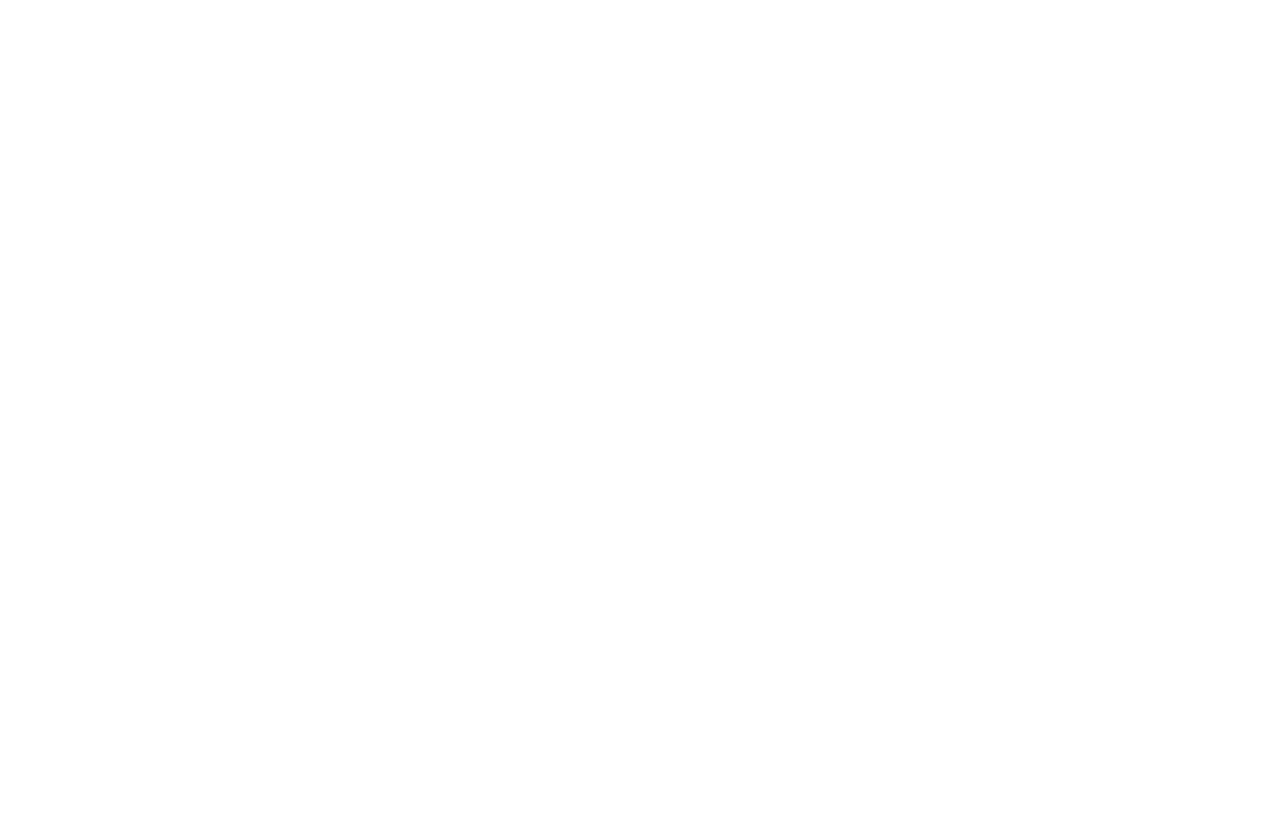
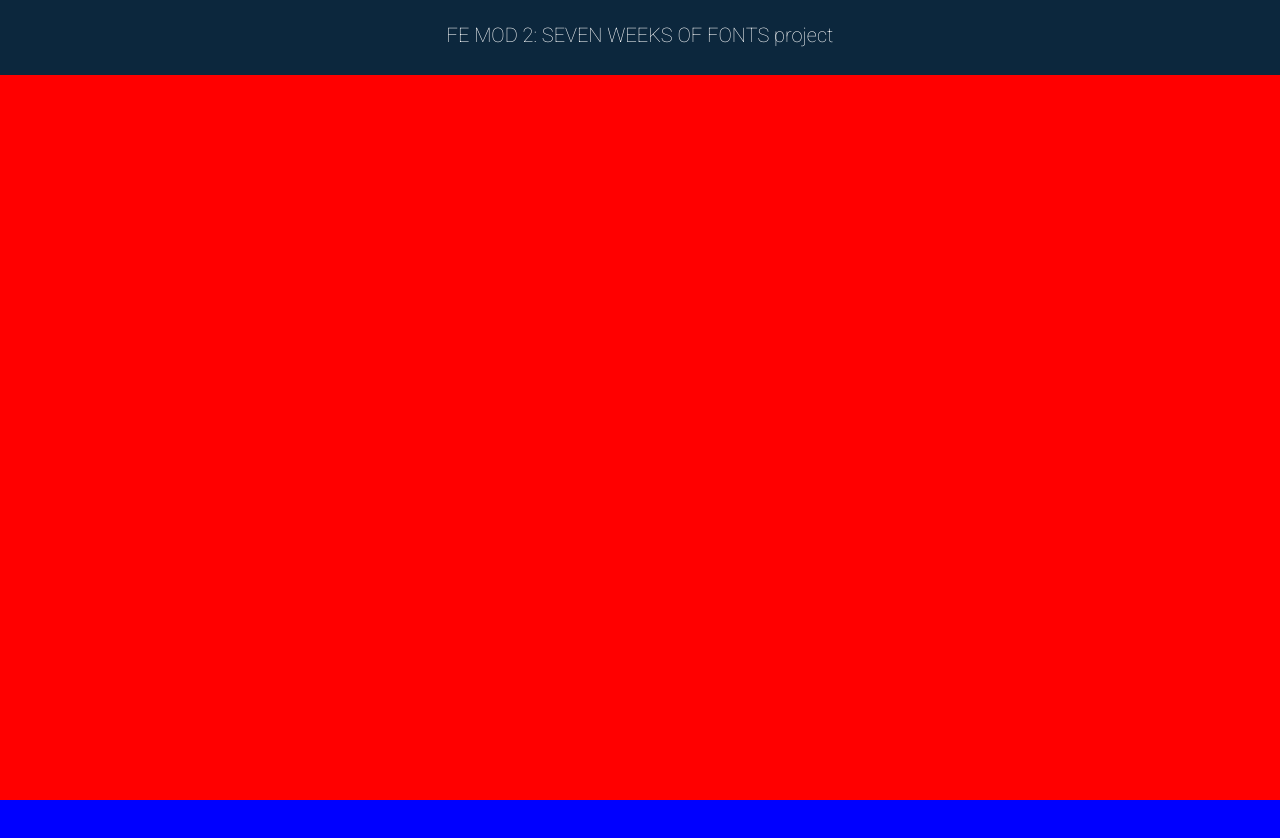
Before and after one commit to mjvalade/7-fonts, a plain HTML site: page index.html in a window 1280 px wide. Before the commit the page ends 800 px from the top, so only its background shows below. Drawn offline with Linux system fonts and the light colour scheme; a web font is replaced by a local one.

Commit message:
page setup

```diff
--- a/index.html
+++ b/index.html
@@ -3,8 +3,25 @@
   <head>
     <meta charset="utf-8">
     <title>7 Weeks of Fonts</title>
+    <link rel="stylesheet" type="text/css" href="styles/reset.css">
+    <link rel="stylesheet" type="text/css" href="styles/styles.css">
+    <link rel="icon" type="image/x-icon" href="img/google_fonts_lodp.ico"/>
+    <link href="https://fonts.googleapis.com/css?family=Roboto:100" rel="stylesheet">
+    <link href="https://fonts.googleapis.com/css?family=Lato" rel="stylesheet">
+    <link href="https://fonts.googleapis.com/css?family=Unna" rel="stylesheet">
+    <meta name="viewport" content="width=device-width, initial-scale=1, user-scalable=true">
   </head>
   <body>
+    <header>
+      <h1>FE MOD 2: SEVEN WEEKS OF FONTS project</h1>
+    </header>
+    <section class="day one">
+
+    </section>
+
+    <section class="day two">
+
+    </section>
 
   </body>
 </html>
--- /dev/null
+++ b/styles/reset.css
@@ -0,0 +1,48 @@
+/* http://meyerweb.com/eric/tools/css/reset/
+   v2.0 | 20110126
+   License: none (public domain)
+*/
+
+html, body, div, span, applet, object, iframe,
+h1, h2, h3, h4, h5, h6, p, blockquote, pre,
+a, abbr, acronym, address, big, cite, code,
+del, dfn, em, img, ins, kbd, q, s, samp,
+small, strike, strong, sub, sup, tt, var,
+b, u, i, center,
+dl, dt, dd, ol, ul, li,
+fieldset, form, label, legend,
+table, caption, tbody, tfoot, thead, tr, th, td,
+article, aside, canvas, details, embed,
+figure, figcaption, footer, header, hgroup,
+menu, nav, output, ruby, section, summary,
+time, mark, audio, video {
+	margin: 0;
+	padding: 0;
+	border: 0;
+	font-size: 100%;
+	font: inherit;
+	vertical-align: baseline;
+}
+/* HTML5 display-role reset for older browsers */
+article, aside, details, figcaption, figure,
+footer, header, hgroup, menu, nav, section {
+	display: block;
+}
+body {
+	line-height: 1;
+}
+ol, ul {
+	list-style: none;
+}
+blockquote, q {
+	quotes: none;
+}
+blockquote:before, blockquote:after,
+q:before, q:after {
+	content: '';
+	content: none;
+}
+table {
+	border-collapse: collapse;
+	border-spacing: 0;
+}
--- /dev/null
+++ b/styles/styles.css
@@ -0,0 +1,35 @@
+/*font-family: 'Lato', sans-serif;*/
+/*font-family: 'Unna', serif;*/
+
+body {
+  font-family: 'Roboto', sans-serif;
+
+}
+header {
+  background: #0C273D;
+  height: 75px;
+  width: 100%;
+  position: fixed;
+  top: 0;
+}
+
+header h1 {
+  display: flex;
+  justify-content: center;
+  margin-top: 25px;
+  font-size: 125%;
+  font-weight: 100;
+  color: white;
+}
+
+.one {
+  background: red;
+  height: 100vh;
+  width: 100%;
+}
+
+.two {
+  background: blue;
+  height: 100vh;
+  width: 100%;
+}
```
Also changed, not shown: img/google_fonts_lodp.ico (added), styles.css (deleted), 1 other file.
